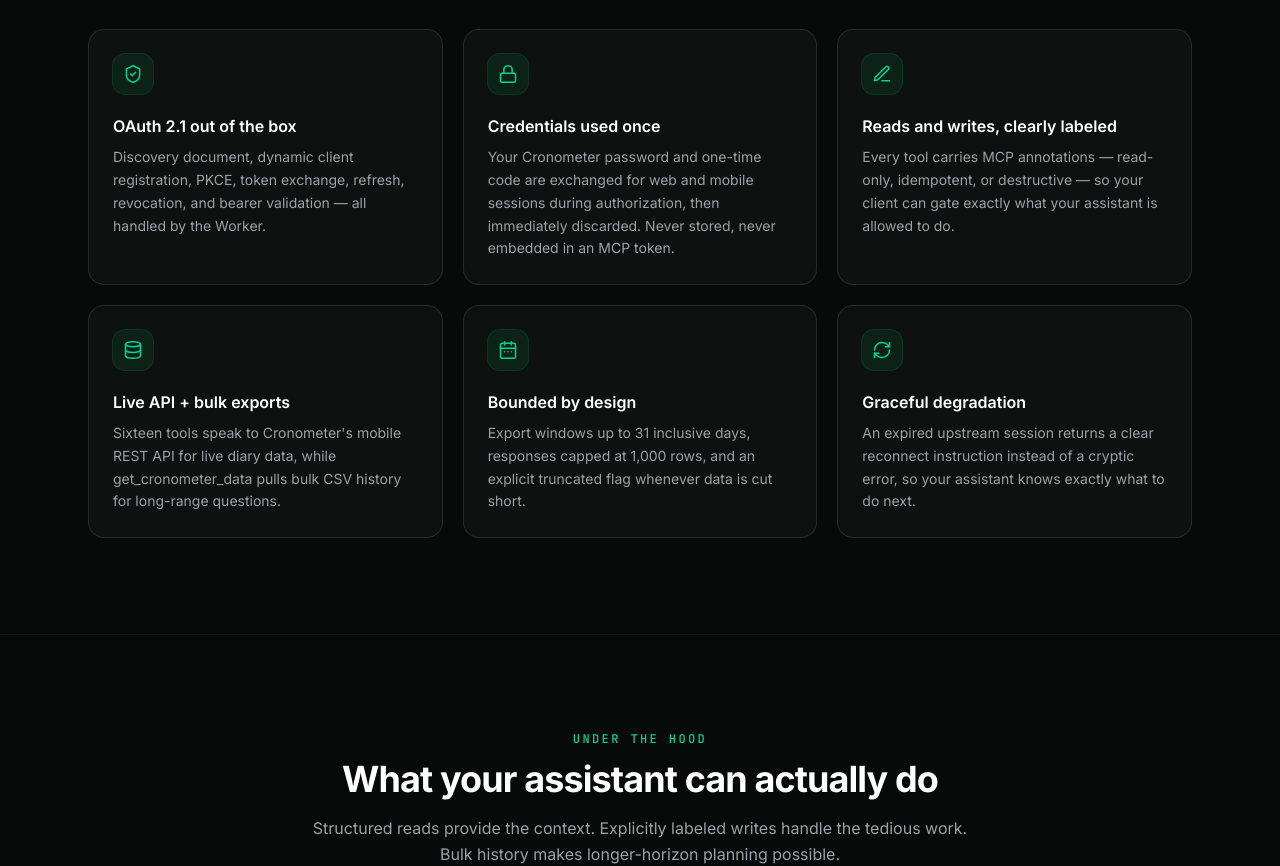
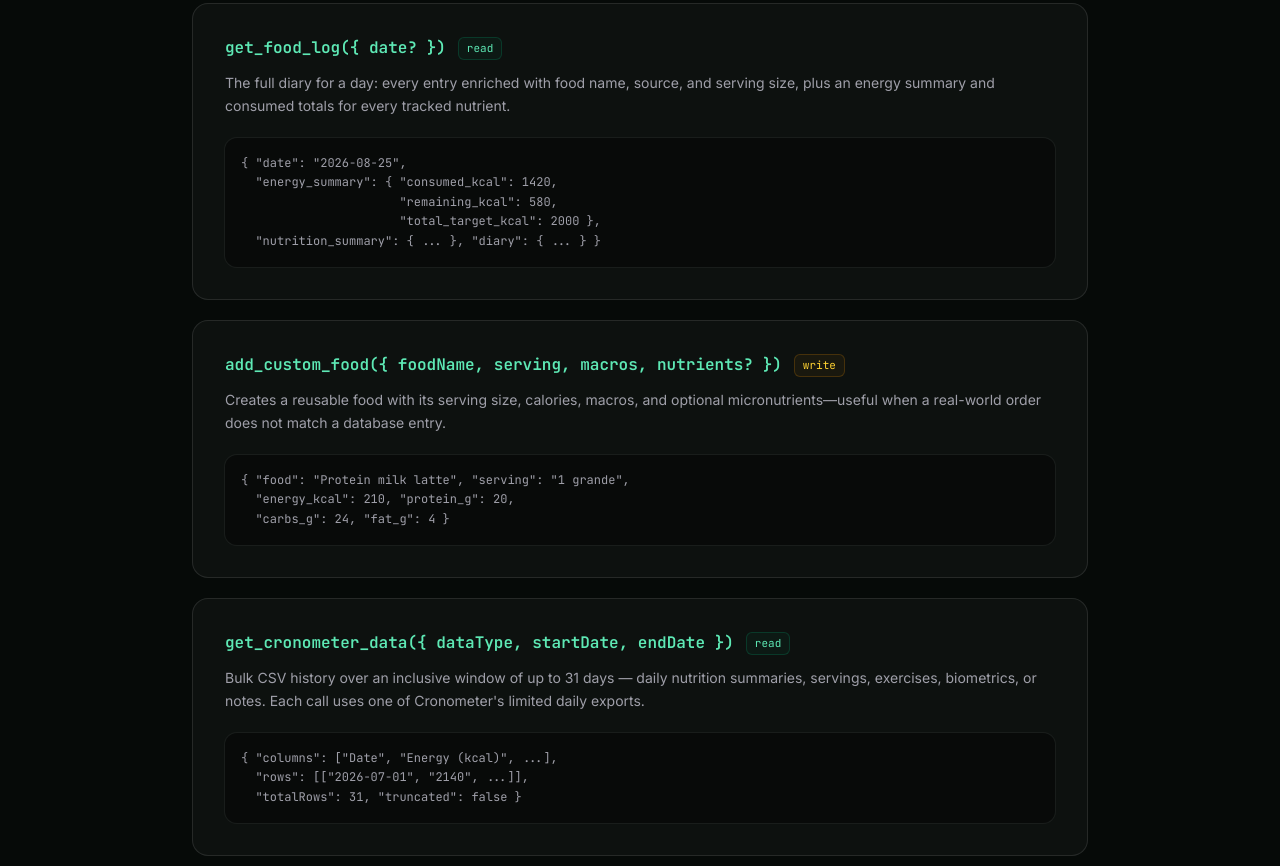
Before and after one commit to atticoos/cronometer-mcp, a Next.js app in the folder apps/homepage/: page / in a window 1280 px wide. Shown: the part 3480-4346 px from the top of the page. Built offline with nearby package versions, Linux system fonts and the light colour scheme.

Commit message:
fix(homepage): reorder sections

```diff
--- a/apps/homepage/app/page.tsx
+++ b/apps/homepage/app/page.tsx
@@ -755,8 +755,8 @@
         <OpenSource />
         <UseCases />
         <Capabilities />
+        <Tools />
         <Features />
-        <Tools />
         <Setup />
         <Security />
         <Cta />
```
Lines whose indentation alone changed are shown as unchanged.
